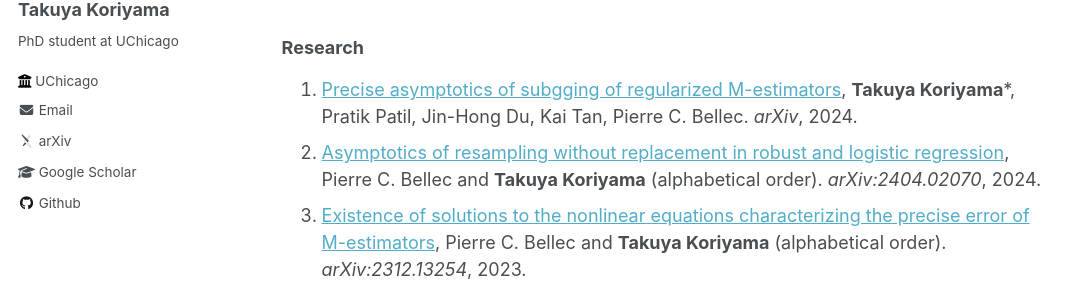
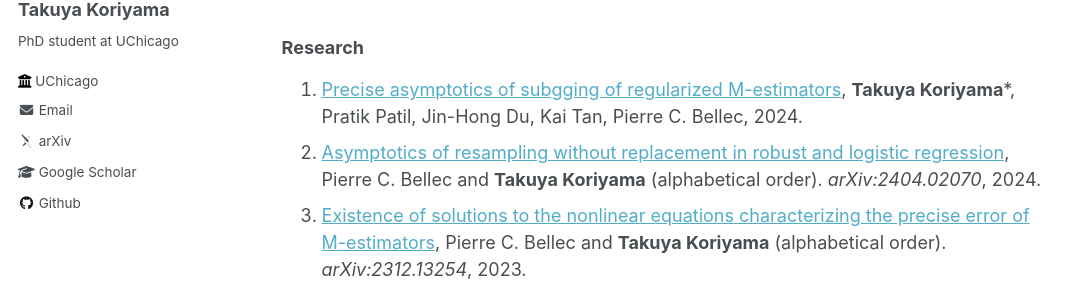
Before and after one commit to TakuyaKoriyama/takuyakoriyama.github.io, a Jekyll site: the page built from _pages/about.md, in a window 1280 px wide and 900 px high, scrolled down 477 px. Shown: the part 181-477 px from the top of the window, without its empty margins (0-1085 px from the left). Built offline with Jekyll 4.4.1, drawn with Linux system fonts in a browser that asks for light colours; some web fonts are replaced.

Commit message:
Update about.md

```diff
--- a/_pages/about.md
+++ b/_pages/about.md
@@ -20,7 +20,7 @@ I'm broadly interested in machine learning, statistics, and probability. My rece
 * 2018-2022. Bachelor degree in Applied Mathematics, The University of Tokyo. Advisors: [Takeru Matsuda](http://www.stat.t.u-tokyo.ac.jp/~t-matsuda/) and [Fumiyasu Komaki](http://www.stat.t.u-tokyo.ac.jp/~komaki/index-e.html). [Thesis](https://arxiv.org/abs/2207.01949).
 
 ### Research
-1. [Precise asymptotics of subgging of regularized M-estimators](), __Takuya Koriyama__\*, Pratik Patil, Jin-Hong Du, Kai Tan, Pierre C. Bellec. *arXiv*, 2024.
+1. [Precise asymptotics of subgging of regularized M-estimators](), __Takuya Koriyama__\*, Pratik Patil, Jin-Hong Du, Kai Tan, Pierre C. Bellec, 2024.
 1. [Asymptotics of resampling without replacement in robust and logistic regression](https://arxiv.org/abs/2404.02070), Pierre C. Bellec and __Takuya Koriyama__ (alphabetical order). *arXiv:2404.02070*, 2024.
 1. [Existence of solutions to the nonlinear equations characterizing the precise error of M-estimators](https://arxiv.org/abs/2312.13254), Pierre C. Bellec and __Takuya Koriyama__ (alphabetical order).  *arXiv:2312.13254*, 2023.
 1. [Error estimation and adaptive tuning for unregularized robust M-estimator](https://arxiv.org/abs/2312.13257), Pierre C. Bellec and __Takuya Koriyama__ (alphabetical order).
```
